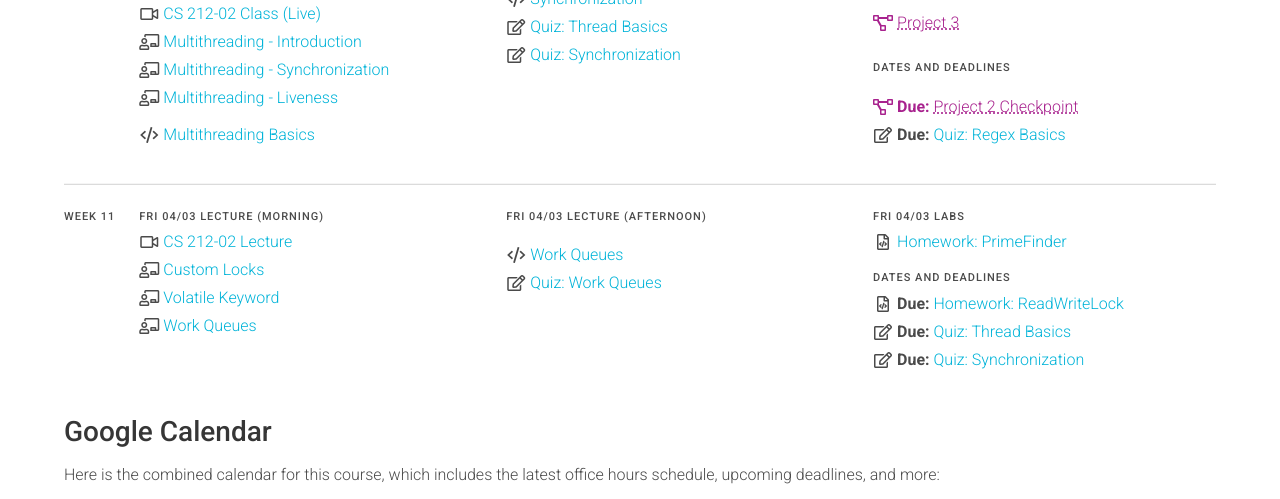
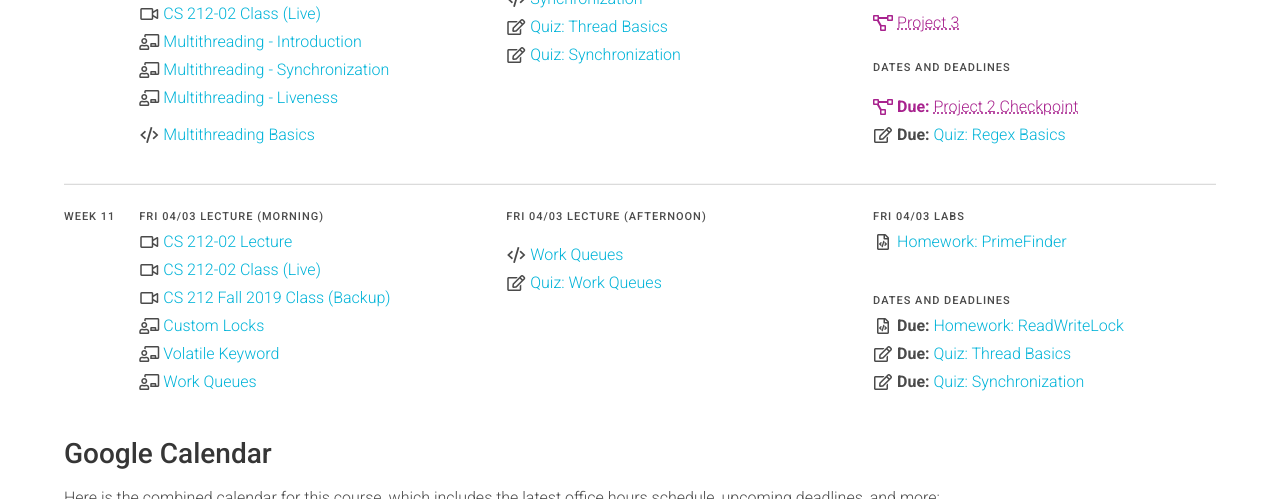
Before and after one commit to usf-cs212-spring2020/usf-cs212-spring2020.github.io, a Jekyll site: the page built from index.md, in a window 1280 px wide and 900 px high, scrolled down 681 px, cut to the strip 0-499 px from the top of the window. Built offline with Jekyll 4.4.1, drawn with Linux system fonts in a browser that asks for light colours.

Commit message:
add videos

```diff
--- a/_data/schedule.yml
+++ b/_data/schedule.yml
@@ -863,6 +863,14 @@
           text: 'CS 212-02 Lecture'
           link: 'https://usfca.zoom.us/rec/share/6PJscK36r29LeoWOslP6YIchAZXcT6a8hnIY_qBbn0gc0p5nkEQ9IFh9frl0iIVi?startTime=1585430303000'
 
+        - icon: *icon_video
+          text: 'CS 212-02 Class (Live)'
+          link: 'https://usfca.zoom.us/rec/share/5eFfKfL5rmRLaIHc4mrSQZA5JKrJT6a8hiYX__UKyBtXDcDZpLVbHbxHKwwlO1NA?startTime=1585939787000'
+
+        - icon: *icon_video
+          text: 'CS 212 Fall 2019 Class (Backup)'
+          link: 'https://usfca.zoom.us/recording/share/kjo29grUuVCyh3h6SoTpduFRrUCeMKGfJQWkwePQ8KmwIumekTziMw'
+
         - icon: *icon_slides
           text: 'Custom Locks'
           link: 'https://usfca.instructure.com/courses/1591964/files?preview=66394369'
```
